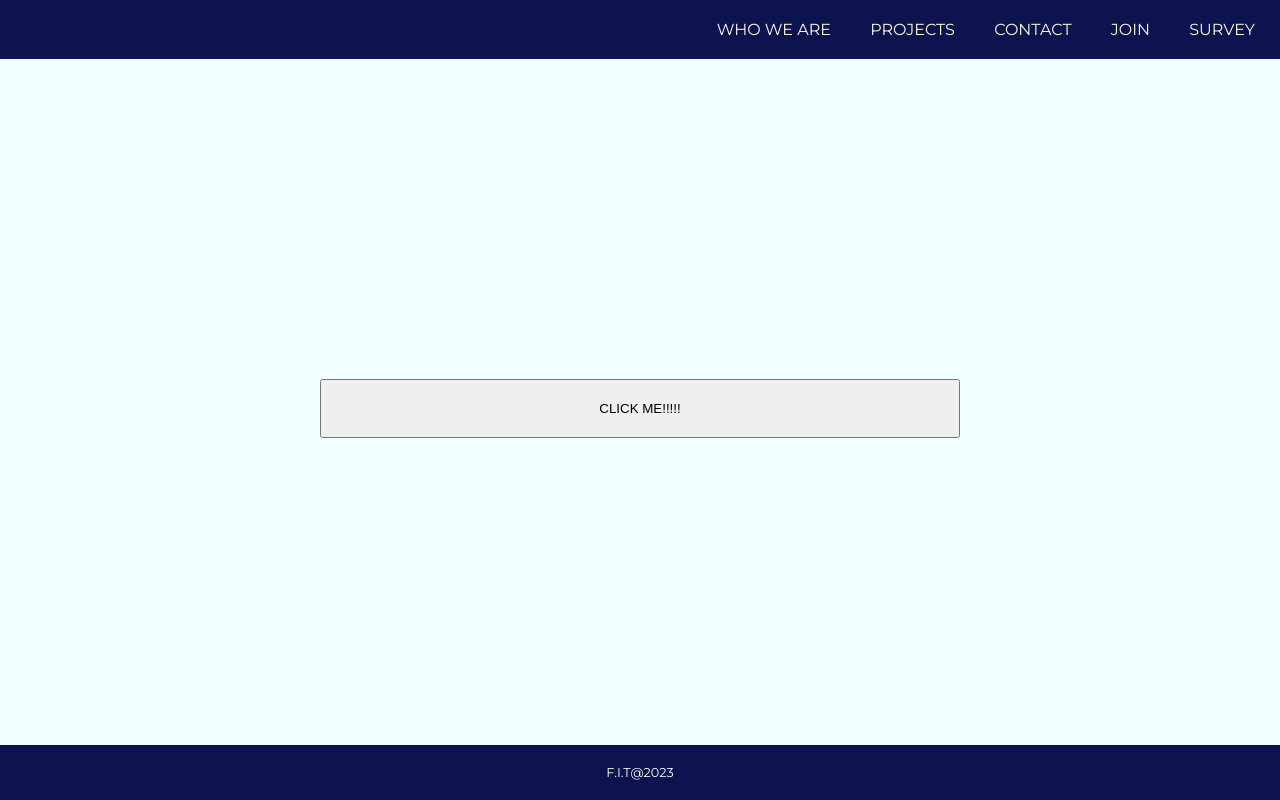
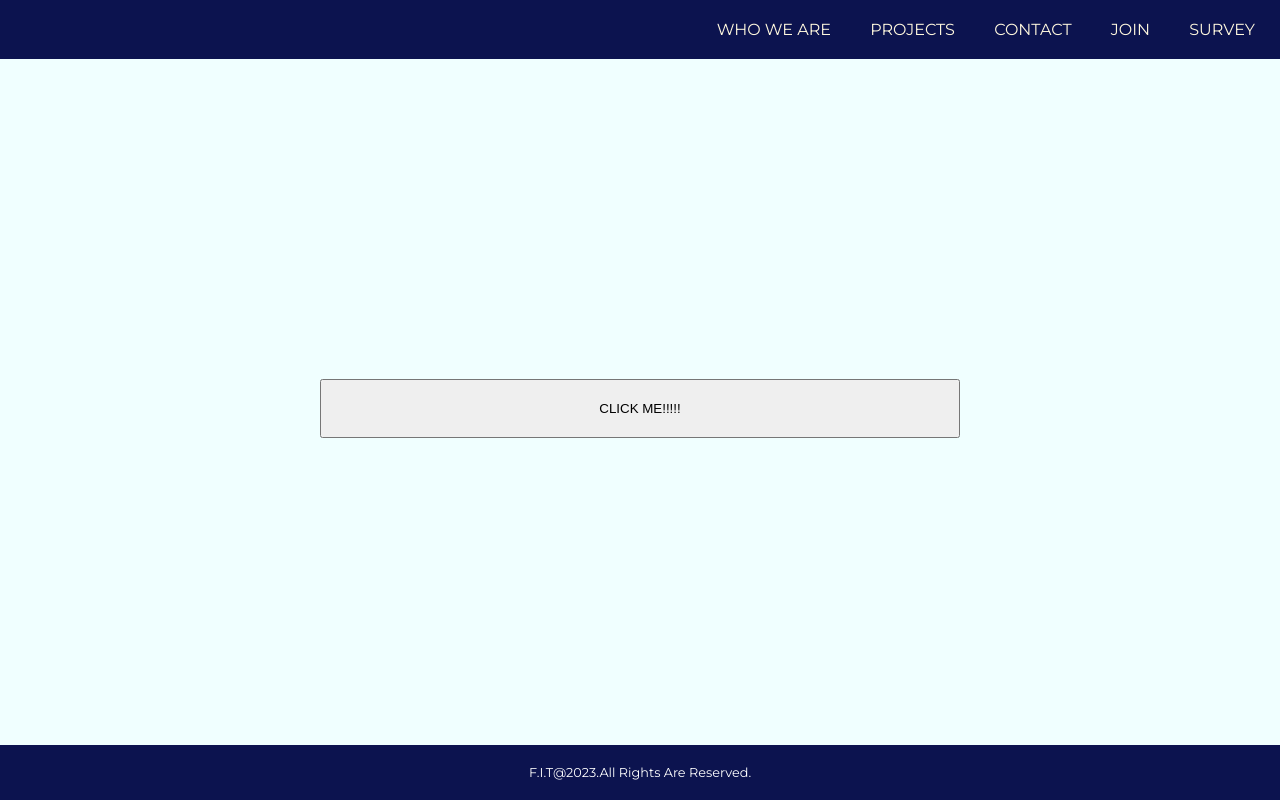
Before and after one commit to EleonoraR/f.i.t-for-testing, a plain HTML site: page index.html in a window 1280 px wide. Drawn offline with Linux system fonts and the light colour scheme.

Commit message:
Update index.htm - footer text
Added - . All Rights Are Reserved.

```diff
--- a/index.html
+++ b/index.html
@@ -26,7 +26,7 @@
     <!--Ella button with id="click-btn is added"-->
     <button id="click-btn">Click me!!!!!</button>
      <!--Ella added footer May 8, 2023 and css style to the footer"-->
-    <footer>F.I.T@2023</footer>
+    <footer>F.I.T@2023.All Rights Are Reserved.</footer>
     <script src="js/script.js"></script>
 </body>
 </html>
```
